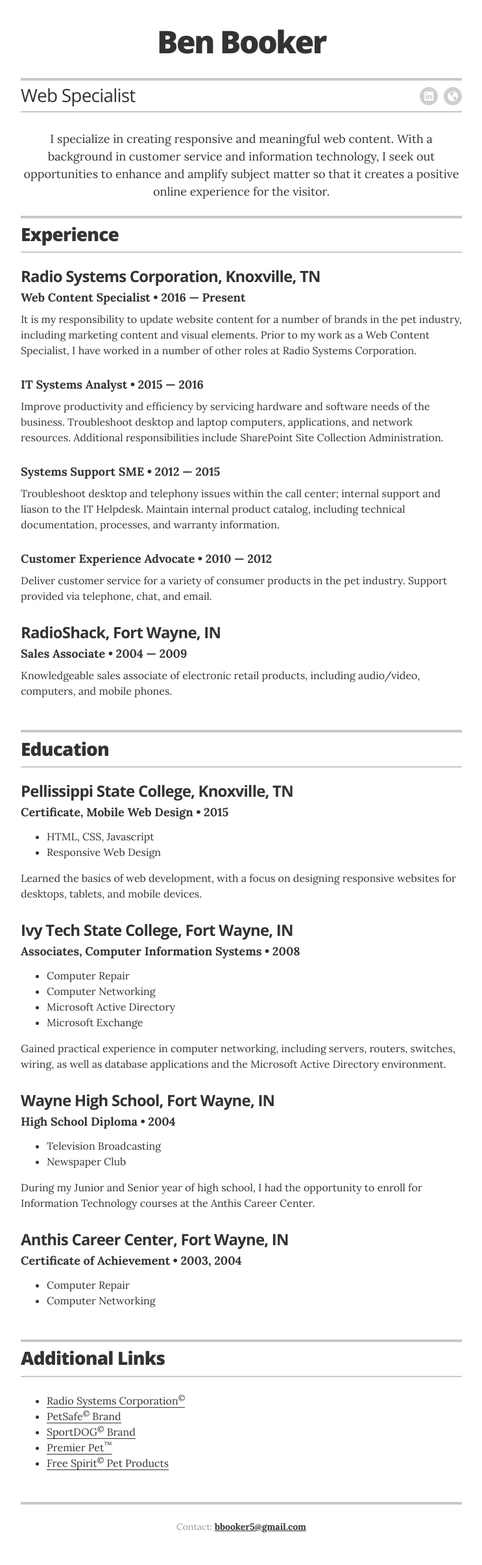
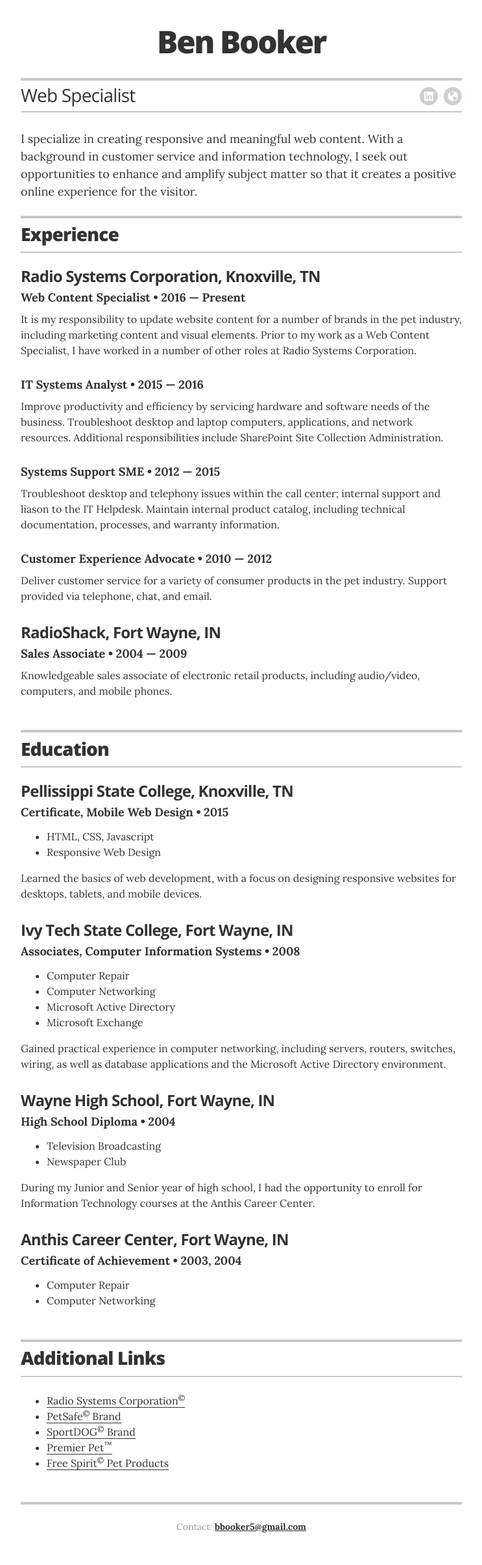
Before and after one commit to bbooker5/about, a Jekyll site: the page built from index.html, in a window 1280 px wide. Shown: the whole page at 65% size, without its empty margins (268-1011 px from the left). Built offline with Jekyll 4.4.1, drawn with Linux system fonts in a browser that asks for light colours.

Commit message:
Update _config.yml

```diff
--- a/_config.yml
+++ b/_config.yml
@@ -23,7 +23,7 @@
 resume_header_contact_info: "Oak Ridge, Tennessee • 865-221-6154 • bbooker5@gmail.com"
 display_header_contact_info: "false"
 
-resume_header_intro: "<br /><center>I specialize in creating responsive and meaningful web content. With a background in customer service and information technology, I seek out opportunities to enhance and amplify subject matter so that it creates a positive online experience for the visitor.</center>"
+resume_header_intro: "<br />I specialize in creating responsive and meaningful web content. With a background in customer service and information technology, I seek out opportunities to enhance and amplify subject matter so that it creates a positive online experience for the visitor.<br />"
 
 # use "yes" to display the email contact button,
 # "no" to display an "I'm not looking for work" message,
```
